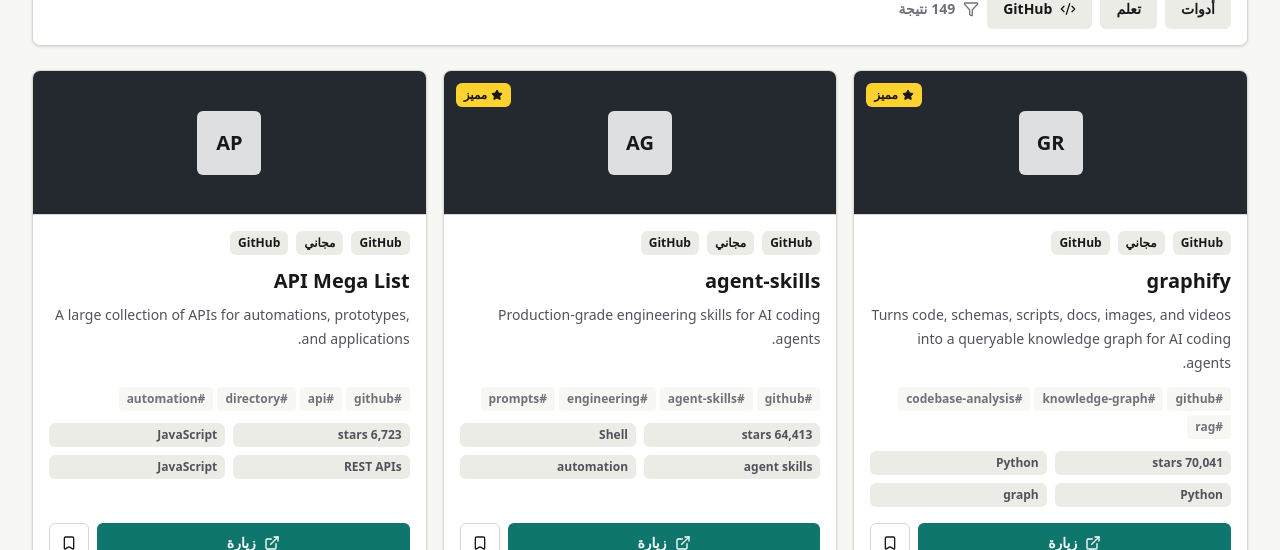
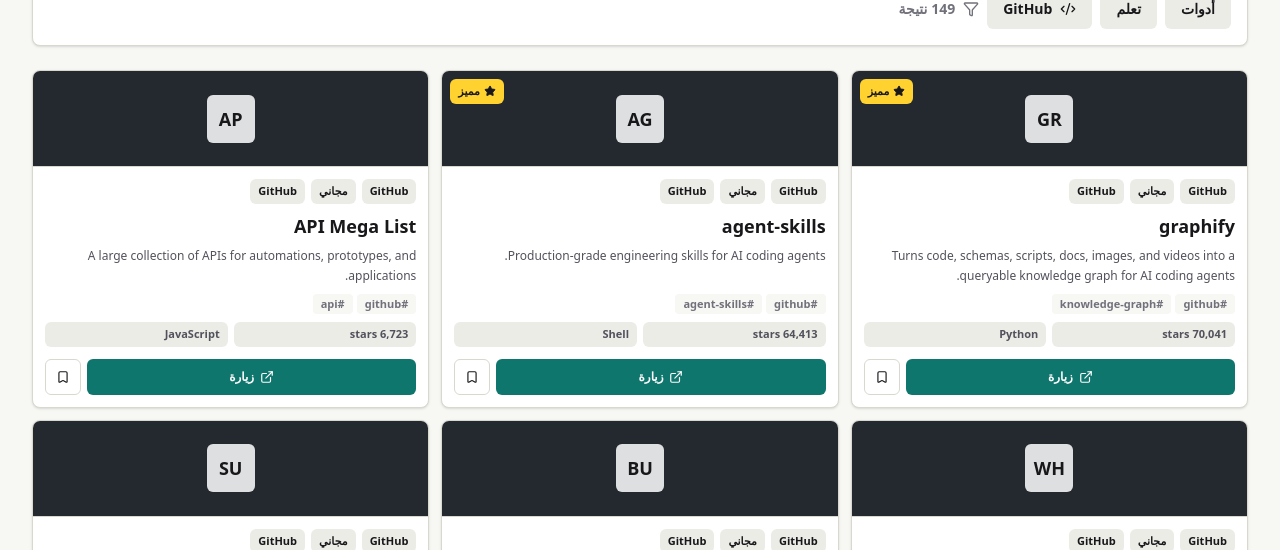
Before and after one commit to Omarhussien2/ai-toolkit-hub, a Next.js app in the folder apps/web/: page / in a window 1280 px wide. Shown: the part 402-952 px from the top of the page. Built offline with nearby package versions, Linux system fonts and the light colour scheme; no server answers; a web font is replaced by a local one.

Commit message:
Compact toolkit cards layout

```diff
--- a/apps/web/src/components/toolkit-dashboard.tsx
+++ b/apps/web/src/components/toolkit-dashboard.tsx
@@ -100,7 +100,7 @@ export function ToolkitDashboard({ tools, categories, title, subtitle, defaultTy
   }, [tools, type, category, pricing, query, sort]);
 
   return (
-    <section className="mx-auto w-full max-w-7xl px-4 py-8 md:px-8">
+    <section className="mx-auto w-full max-w-[1500px] px-4 py-8 md:px-8">
       <div className="grid gap-6 lg:grid-cols-[1fr_340px] lg:items-end">
         <div>
           <div className="inline-flex items-center gap-2 rounded-md border border-border bg-card px-3 py-2 text-sm font-bold text-primary">
@@ -207,7 +207,7 @@ export function ToolkitDashboard({ tools, categories, title, subtitle, defaultTy
         </div>
       </div>
 
-      <div className="mt-6 grid grid-cols-1 gap-4 md:grid-cols-2 xl:grid-cols-3">
+      <div className="mt-6 grid grid-cols-1 gap-3 sm:grid-cols-2 lg:grid-cols-3 2xl:grid-cols-4">
         {filtered.map((tool) => (
           <ToolCard key={tool.id} tool={tool} isAdmin={isAdmin} />
         ))}
@@ -254,81 +254,76 @@ function ToolCard({ tool, isAdmin }: { tool: Tool; isAdmin: boolean }) {
   }
 
   return (
-    <article className="group flex min-h-[360px] flex-col overflow-hidden rounded-lg border border-border bg-card shadow-sm transition hover:-translate-y-0.5 hover:shadow-md">
+    <article className="group flex min-h-[270px] flex-col overflow-hidden rounded-lg border border-border bg-card shadow-sm transition hover:-translate-y-0.5 hover:shadow-md">
       <div
-        className="relative flex h-36 items-center justify-center border-b border-border"
+        className="relative flex h-24 items-center justify-center border-b border-border"
         style={{ backgroundColor: tool.category_color ?? "#14b8a6" }}
       >
         {tool.image_url ? (
           // eslint-disable-next-line @next/next/no-img-element
           <img src={tool.image_url} alt="" className="h-full w-full object-cover" loading="lazy" />
         ) : (
-          <div className="flex h-16 w-16 items-center justify-center rounded-md bg-white/85 text-xl font-black text-zinc-900">
+          <div className="flex h-12 w-12 items-center justify-center rounded-md bg-white/85 text-lg font-black text-zinc-900">
             {(tool.name_en || tool.name).slice(0, 2).toUpperCase()}
           </div>
         )}
         {tool.is_featured && (
-          <span className="absolute left-3 top-3 inline-flex items-center gap-1 rounded-md bg-amber-300 px-2 py-1 text-xs font-black text-zinc-900">
+          <span className="absolute left-2 top-2 inline-flex items-center gap-1 rounded-md bg-amber-300 px-2 py-1 text-[11px] font-black text-zinc-900">
             <Star className="h-3 w-3 fill-current" />
             مميز
           </span>
         )}
       </div>
 
-      <div className="flex flex-1 flex-col p-4">
-        <div className="flex flex-wrap gap-2">
-          <span className="rounded-md bg-muted px-2 py-1 text-xs font-black">{tool.category ?? "أخرى"}</span>
-          <span className="rounded-md bg-muted px-2 py-1 text-xs font-black">{formatPricing(tool.pricing)}</span>
-          <span className="rounded-md bg-muted px-2 py-1 text-xs font-black">{typeLabel(tool.type)}</span>
+      <div className="flex flex-1 flex-col p-3">
+        <div className="flex flex-wrap gap-1.5">
+          <span className="rounded-md bg-muted px-2 py-1 text-[11px] font-black">{tool.category ?? "أخرى"}</span>
+          <span className="rounded-md bg-muted px-2 py-1 text-[11px] font-black">{formatPricing(tool.pricing)}</span>
+          <span className="rounded-md bg-muted px-2 py-1 text-[11px] font-black">{typeLabel(tool.type)}</span>
         </div>
-        <h2 className="mt-3 line-clamp-1 text-xl font-black">{tool.name}</h2>
-        <p className="mt-2 line-clamp-3 min-h-[72px] text-sm leading-6 text-zinc-600 dark:text-zinc-300">
+        <h2 className="mt-2 line-clamp-1 text-lg font-black">{tool.name}</h2>
+        <p className="mt-1.5 line-clamp-2 min-h-[40px] text-xs leading-5 text-zinc-600 dark:text-zinc-300">
           {tool.description}
         </p>
-        <div className="mt-3 flex flex-wrap gap-1">
-          {(tool.tags ?? []).slice(0, 4).map((tag) => (
-            <span key={tag} className="rounded bg-background px-2 py-1 text-xs font-semibold text-zinc-500">
+        <div className="mt-2 flex flex-wrap gap-1">
+          {(tool.tags ?? []).slice(0, 2).map((tag) => (
+            <span key={tag} className="rounded bg-background px-2 py-0.5 text-[11px] font-semibold text-zinc-500">
               #{tag}
             </span>
           ))}
         </div>
         {tool.type === "github" && (
-          <div className="mt-3 grid grid-cols-2 gap-2 text-xs font-bold text-zinc-600 dark:text-zinc-300">
+          <div className="mt-2 grid grid-cols-2 gap-1.5 text-[11px] font-bold text-zinc-600 dark:text-zinc-300">
             <span className="rounded-md bg-muted px-2 py-1">{tool.github_stars?.toLocaleString() ?? 0} stars</span>
             <span className="rounded-md bg-muted px-2 py-1">{tool.github_language || "Repo"}</span>
-            {(tool.libraries ?? []).slice(0, 2).map((library) => (
-              <span key={library} className="rounded-md bg-muted px-2 py-1">
-                {library}
-              </span>
-            ))}
           </div>
         )}
-        <div className="mt-auto flex gap-2 pt-4">
+        <div className="mt-auto flex gap-1.5 pt-3">
           <a
             href={tool.url}
             target="_blank"
             rel="noreferrer"
-            className="inline-flex h-10 flex-1 items-center justify-center gap-2 rounded-md bg-primary px-3 text-sm font-black text-primary-foreground"
+            className="inline-flex h-9 flex-1 items-center justify-center gap-1.5 rounded-md bg-primary px-3 text-xs font-black text-primary-foreground"
           >
-            <ExternalLink className="h-4 w-4" />
+            <ExternalLink className="h-3.5 w-3.5" />
             زيارة
           </a>
           {isAdmin && (
             <a
               href={`/admin/edit/${tool.id}`}
-              className="inline-flex h-10 w-10 items-center justify-center rounded-md border border-border bg-card text-primary hover:bg-muted"
+              className="inline-flex h-9 w-9 items-center justify-center rounded-md border border-border bg-card text-primary hover:bg-muted"
               title="تعديل الأداة"
             >
-              <Pencil className="h-4 w-4" />
+              <Pencil className="h-3.5 w-3.5" />
             </a>
           )}
           <button
             type="button"
             onClick={favorite}
-            className="inline-flex h-10 w-10 items-center justify-center rounded-md border border-border bg-card"
+            className="inline-flex h-9 w-9 items-center justify-center rounded-md border border-border bg-card"
             title="إضافة للمفضلة"
           >
-            <Bookmark className={`h-4 w-4 ${favoriteState === "done" ? "fill-primary text-primary" : ""}`} />
+            <Bookmark className={`h-3.5 w-3.5 ${favoriteState === "done" ? "fill-primary text-primary" : ""}`} />
           </button>
         </div>
       </div>
```
